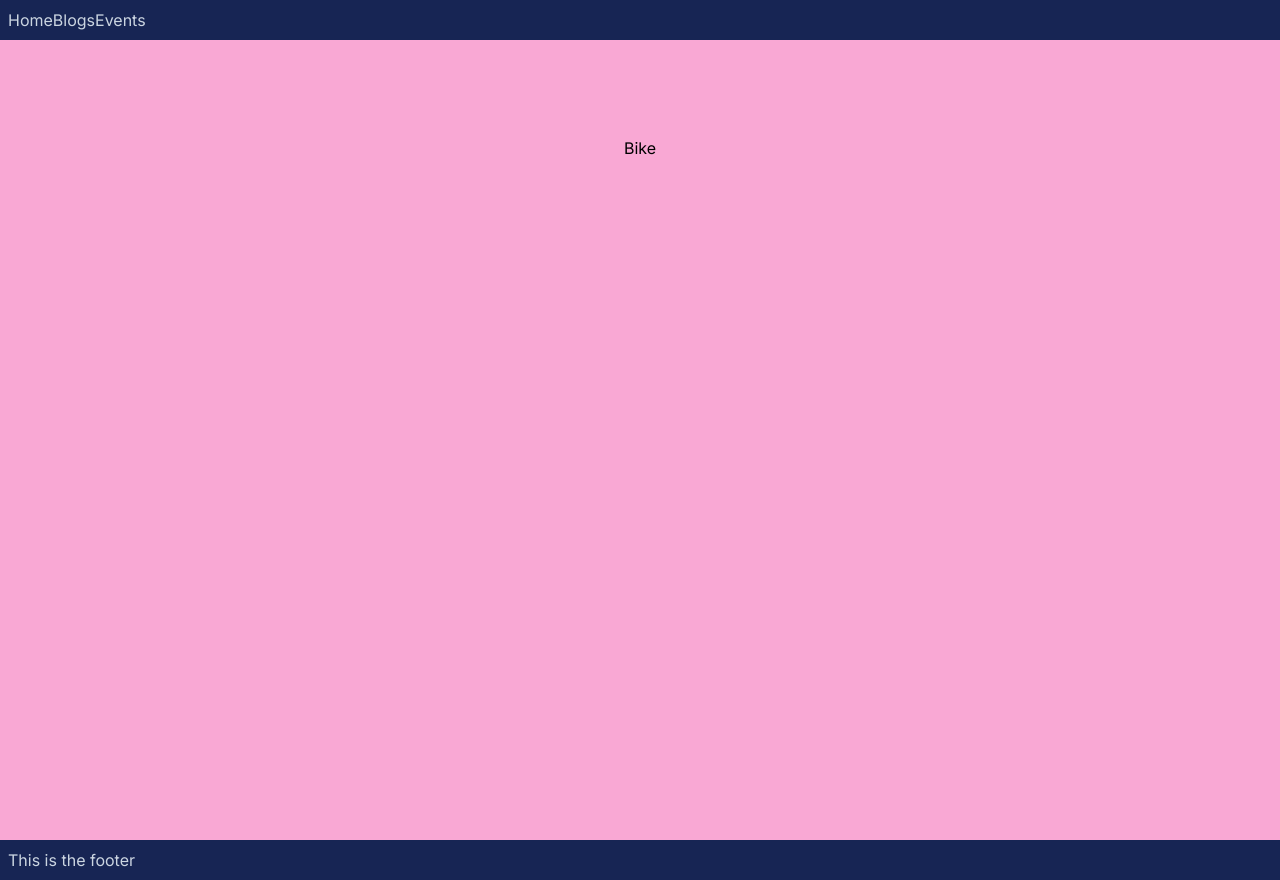
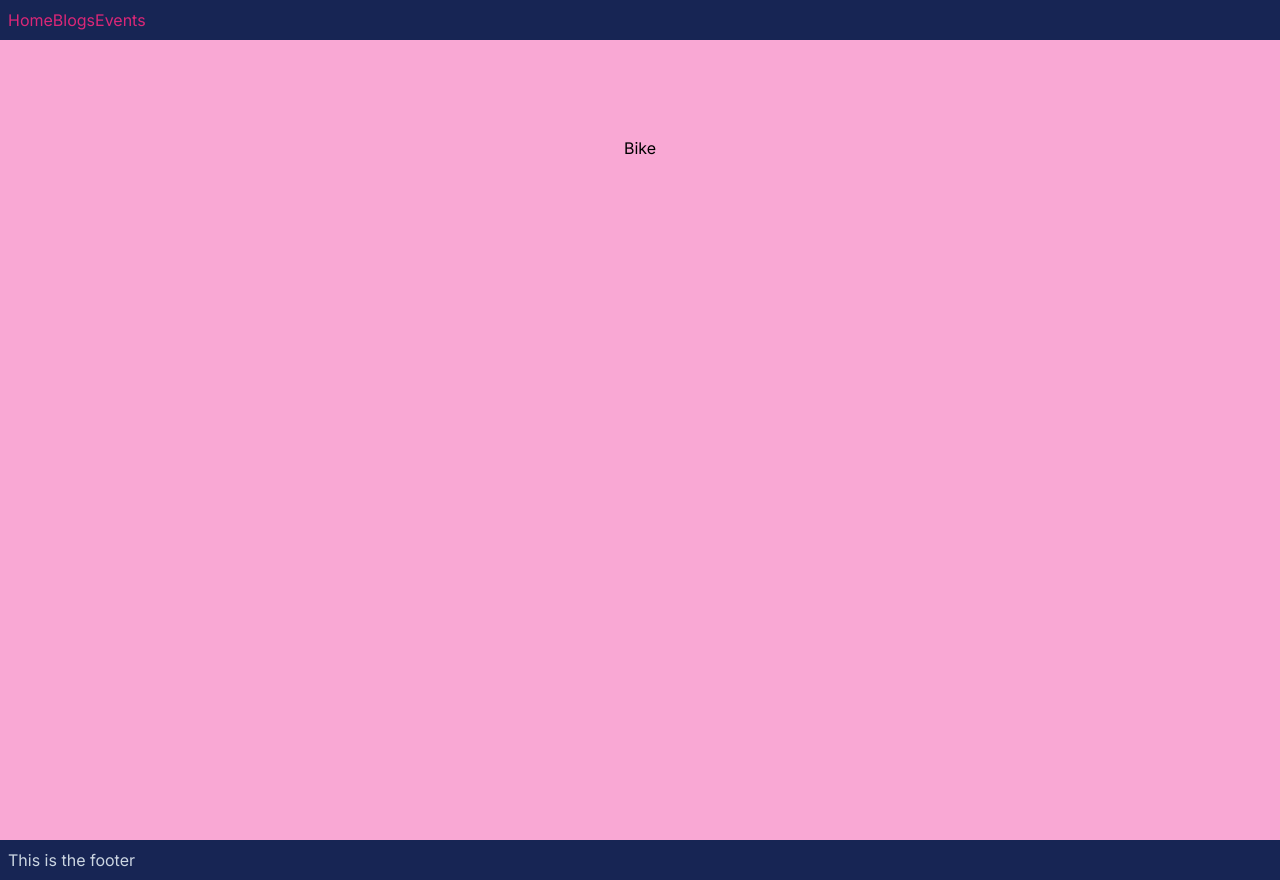
Before and after one commit to shiba517/framermotion, a Next.js app in the folder bike/: page / in a window 1280 px wide. Built offline with nearby package versions, Linux system fonts and the light colour scheme.

Commit message:
navigation updated

```diff
--- /dev/null
+++ b/bike/app/json/menu.json
@@ -0,0 +1,17 @@
+[
+    {
+    "_id": 1,
+    "title": "Home",
+    "href": "/#"
+    },
+    {
+    "_id": 2,
+    "title": "Blogs",
+    "href": "/blogs"
+    },
+    {
+    "_id": 3,
+    "title": "Events",
+    "href": "/events"
+    }
+]
--- a/bike/app/layout.tsx
+++ b/bike/app/layout.tsx
@@ -2,6 +2,11 @@ import type { Metadata } from 'next'
 import { Inter } from 'next/font/google'
 import './globals.css'
 import Link from 'next/link'
+// import menuJson from '@/json/menu.json'
+import menujson from '@/app/json/menu.json'
+import Navigation from '@/components/Navigation'
+
+const menuData = menujson
 
 const inter = Inter({ subsets: ['latin'] })
 
@@ -19,9 +24,7 @@ export default function RootLayout({
     <html lang="en">
       <body className={inter.className}>
         <header className='p-2 bg-blue-950 text-slate-300'>
-          <Link href="/">Home</Link>
-          <Link href="/blogs">Blogs</Link>
-          <Link href="/events">Events</Link>
+          <Navigation></Navigation>
         </header>
         {children}
         <footer className='p-2 bg-blue-950 text-slate-300'>This is the footer</footer>
--- /dev/null
+++ b/bike/components/Navigation.tsx
@@ -0,0 +1,29 @@
+"use client"
+
+import React from 'react';
+import menuJson from '@/app/json/menu.json'
+import Link from 'next/link';
+import { usePathname } from 'next/navigation';
+
+const menuData = menuJson
+
+
+const Navigation = () => {
+  return (
+    <div>
+      {menuData.map((data: any) => {
+        const pathname = usePathname()
+        const isActive = pathname.startsWith(data.href)
+
+        return (
+            <Link
+            href={data.href}
+            className={isActive ? 'text-yellow-600' : 'text-pink-600'}
+            >{data.title}</Link>
+        )
+      })}
+    </div>
+  );
+}
+
+export default Navigation;
--- /dev/null
+++ b/bike/json/menu.json
@@ -0,0 +1,17 @@
+[
+    {
+    "_id": 1,
+    "title": "Home",
+    "href": ""
+    },
+    {
+    "_id": 2,
+    "title": "Blogs",
+    "href": "/blogs"
+    },
+    {
+    "_id": 3,
+    "title": "Events",
+    "href": "/events"
+    }
+]
```
